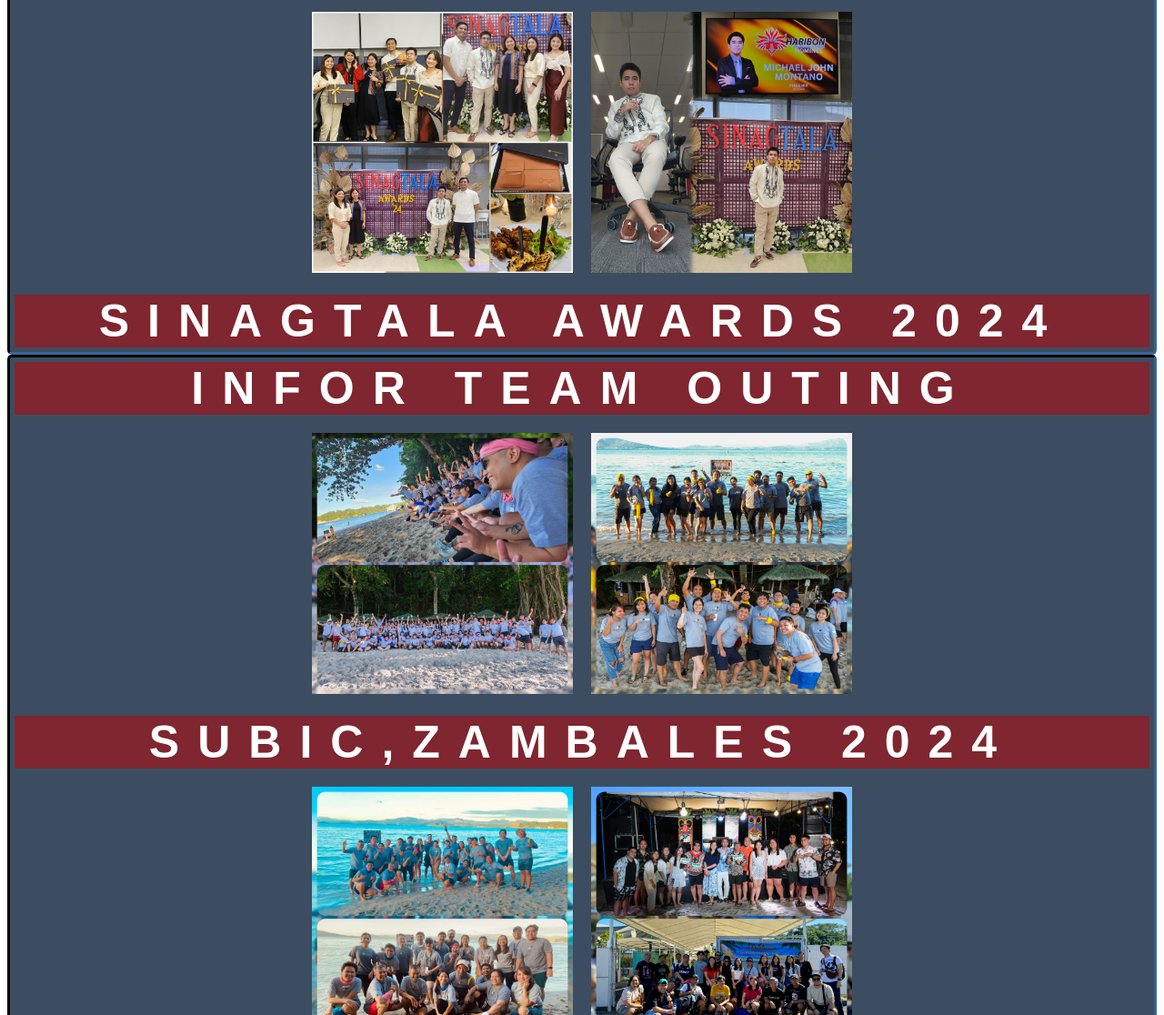
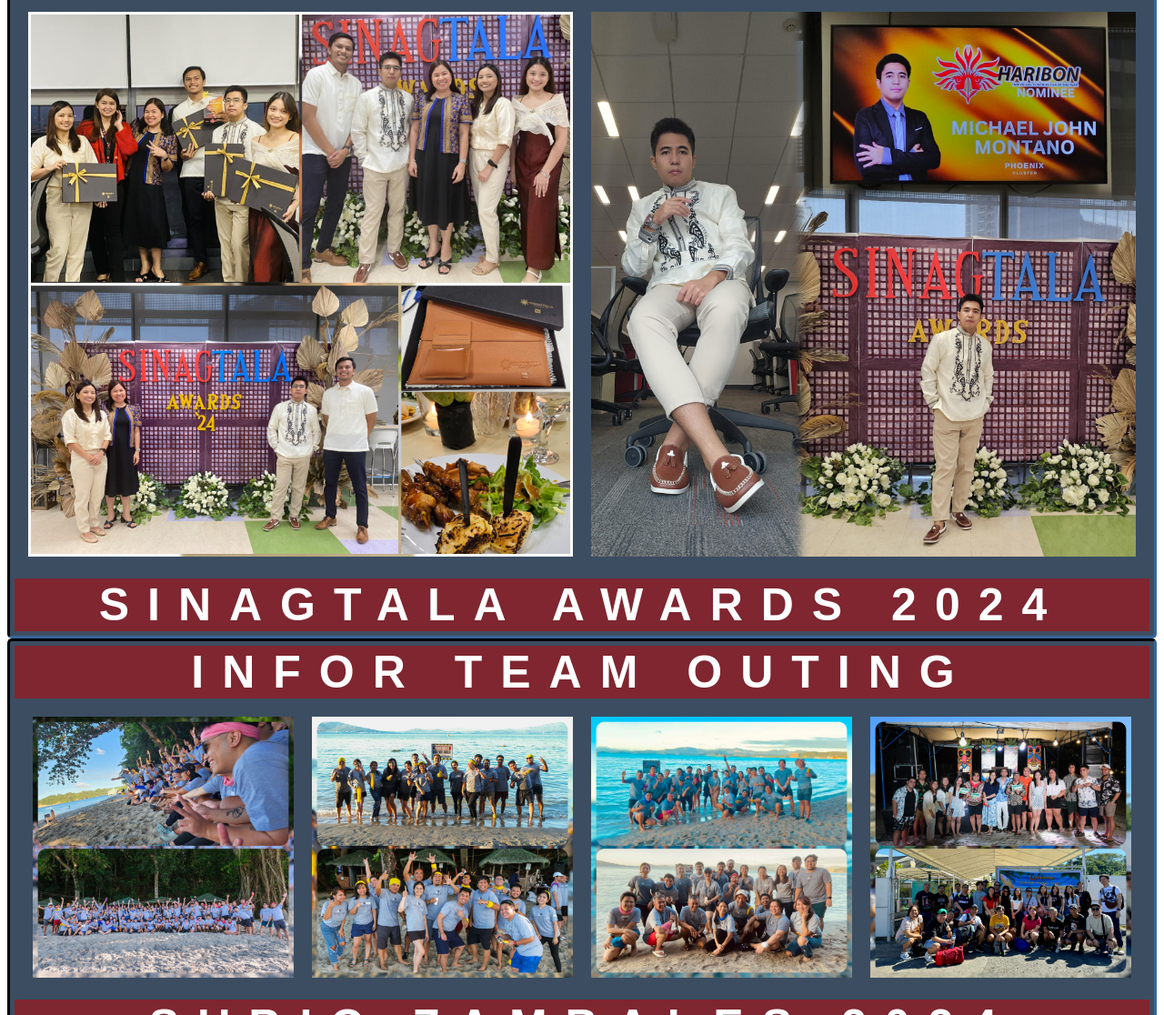
Before and after one commit to mjamontano/Career_Portfolio, a plain HTML site: page index.html in a window 1280 px wide. Shown: the part 1684-2800 px from the top of the page at 91% size. Drawn offline with Linux system fonts and the light colour scheme.

Commit message:
Update index.html

```diff
--- a/index.html
+++ b/index.html
@@ -57,6 +57,7 @@
   <!-- Edited table of contents of "Unpacking: Experimental Discovery"-->
 <!-- 26th Sprint Update: 03/20/2025 (Deadline: 03/30/2025)-->
   <!-- Edited table of contents of "Unpacking: Experimental Discovery"-->
+  <!-- 03/27/2025 Update: Changed the button names of Unpacking Series*; Edited table of contents of "Unpacking Series 8"; Added "Unpacking Series 9"; modified scroll-up button; changed class "image-container img" width from 48% to 23%-->
 
 <!DOCTYPE html>
 <html lang="en">
@@ -325,43 +326,47 @@
       <!-- Modal content --><div class="modal-content"><div class="modal-header"><span class="close">&times;</span><h2>Cycling Journey</h2></div><div class="modal-body"><p style="color: #1a2e46;">Visit <b>"Cycling Journey"</b> website <a href="https://mjamontano.github.io/Cycling_Journey/">here</a>.</p></div></div></div>
 
       <h3 class="p-outside">UNPACKING SERIES</h3>
-      <!-- Trigger/Open The Modal 19--><button onclick="openModal('myModal19')" class="button">Unpacking: Lessons from the Olympics</button>
+      <!-- Trigger/Open The Modal 19--><button onclick="openModal('myModal19')" class="button">Unpacking Series 1</button>
       <!-- The Modal --><div id="myModal19" class="modal">
-      <!-- Modal content --><div class="modal-content"><div class="modal-header"><span class="close">&times;</span><h2>Table of Contents</h2></div><div class="modal-body"><p style="color: #1a2e46;">I: A Flop That Transformed</p><p style="color: #1a2e46;">II: Egos - Turning Dreams Into Nightmares</p><p style="color: #1a2e46;">III: Shattering Records and Changing Paradigms</p><p style="color: #1a2e46;">IV: Natural Gifts + Hard Work</p></div><div class="modal-footer"><h3><a href="https://mjamontano.github.io/Unpacking-Series_Lessons-from-the-Olympics/">Navigate Here</a></h3></div></div></div>
+      <!-- Modal content --><div class="modal-content"><div class="modal-header"><span class="close">&times;</span><h2>Lessons from the Olympics</h2></div><div class="modal-body"><p style="color: #1a2e46;">I: A Flop That Transformed</p><p style="color: #1a2e46;">II: Egos - Turning Dreams Into Nightmares</p><p style="color: #1a2e46;">III: Shattering Records and Changing Paradigms</p><p style="color: #1a2e46;">IV: Natural Gifts + Hard Work</p></div><div class="modal-footer"><h3><a href="https://mjamontano.github.io/Unpacking-Series_Lessons-from-the-Olympics/">Navigate Here</a></h3></div></div></div>
 
-      <!-- Trigger/Open The Modal 20--><button onclick="openModal('myModal20')" class="button">Unpacking: Performance Feedback</button>
+      <!-- Trigger/Open The Modal 20--><button onclick="openModal('myModal20')" class="button">Unpacking Series 2</button>
       <!-- The Modal --><div id="myModal20" class="modal">
-      <!-- Modal content --><div class="modal-content"><div class="modal-header"><span class="close">&times;</span><h2>Table of Contents</h2></div><div class="modal-body"><p style="color: #1a2e46;">I: Feedback Summaries - The Basics</p><p style="color: #1a2e46;">II: Providing Co-worker Feedback</p><p style="color: #1a2e46;">III: Your Self-Evaluation</p><p style="color: #1a2e46;">IV: Looking Back to Go Forward</p><p style="color: #1a2e46;">V: Feedback Summaries and Compensation</p></div><div class="modal-footer"><h3><a href="https://mjamontano.github.io/Unpacking-Series_Performance-Feedback/">Navigate Here</a></h3></div></div></div>
+      <!-- Modal content --><div class="modal-content"><div class="modal-header"><span class="close">&times;</span><h2>Performance Feedback</h2></div><div class="modal-body"><p style="color: #1a2e46;">I: Feedback Summaries - The Basics</p><p style="color: #1a2e46;">II: Providing Co-worker Feedback</p><p style="color: #1a2e46;">III: Your Self-Evaluation</p><p style="color: #1a2e46;">IV: Looking Back to Go Forward</p><p style="color: #1a2e46;">V: Feedback Summaries and Compensation</p></div><div class="modal-footer"><h3><a href="https://mjamontano.github.io/Unpacking-Series_Performance-Feedback/">Navigate Here</a></h3></div></div></div>
 
-      <!-- Trigger/Open The Modal 21--><button onclick="openModal('myModal21')" class="button">Unpacking: Discovering Your Gifts</button>
+      <!-- Trigger/Open The Modal 21--><button onclick="openModal('myModal21')" class="button">Unpacking Series 3</button>
       <!-- The Modal --><div id="myModal21" class="modal">
-      <!-- Modal content --><div class="modal-content"><div class="modal-header"><span class="close">&times;</span><h2>Table of Contents</h2></div><div class="modal-body"><p style="color: #1a2e46;">I: Why Should You Focus On Your Gifts?</p><p style="color: #1a2e46;">II: Developing Your Gifts Is Win-win!</p><p style="color: #1a2e46;">III: Your Feedback Can Help Others Discover Their Gifts</p><p style="color: #1a2e46;">IV: Matching Your RREs and Your Gift(s)</p></div><div class="modal-footer"><h3><a href="https://mjamontano.github.io/Unpacking-Series_Discovering-Your-Gifts/">Navigate Here</a></h3></div></div></div>
+      <!-- Modal content --><div class="modal-content"><div class="modal-header"><span class="close">&times;</span><h2>Discovering Your Gifts</h2></div><div class="modal-body"><p style="color: #1a2e46;">I: Why Should You Focus On Your Gifts?</p><p style="color: #1a2e46;">II: Developing Your Gifts Is Win-win!</p><p style="color: #1a2e46;">III: Your Feedback Can Help Others Discover Their Gifts</p><p style="color: #1a2e46;">IV: Matching Your RREs and Your Gift(s)</p></div><div class="modal-footer"><h3><a href="https://mjamontano.github.io/Unpacking-Series_Discovering-Your-Gifts/">Navigate Here</a></h3></div></div></div>
 
-      <!-- Trigger/Open The Modal 22--><button onclick="openModal('myModal22')" class="button">Unpacking: Contribution Motivated</button>
+      <!-- Trigger/Open The Modal 22--><button onclick="openModal('myModal22')" class="button">Unpacking Series 4</button>
       <!-- The Modal --><div id="myModal22" class="modal">
-      <!-- Modal content --><div class="modal-content"><div class="modal-header"><span class="close">&times;</span><h2>Table of Contents</h2></div><div class="modal-body"><p style="color: #1a2e46;">I: Being Self-Aware</p><p style="color: #1a2e46;">II: Striving to Realize Potential</p><p style="color: #1a2e46;">III: Seeking Mutually Beneficial Results</p><p style="color: #1a2e46;">IV: Contributing Creatively</p><p style="color: #1a2e46;">V: It's Essential</p></div><div class="modal-footer"><h3><a href="https://mjamontano.github.io/Unpacking-Series_Contribution-Motivated/">Navigate Here</a></h3></div></div></div>
+      <!-- Modal content --><div class="modal-content"><div class="modal-header"><span class="close">&times;</span><h2>Contribution Motivated</h2></div><div class="modal-body"><p style="color: #1a2e46;">I: Being Self-Aware</p><p style="color: #1a2e46;">II: Striving to Realize Potential</p><p style="color: #1a2e46;">III: Seeking Mutually Beneficial Results</p><p style="color: #1a2e46;">IV: Contributing Creatively</p><p style="color: #1a2e46;">V: It's Essential</p></div><div class="modal-footer"><h3><a href="https://mjamontano.github.io/Unpacking-Series_Contribution-Motivated/">Navigate Here</a></h3></div></div></div>
 
-      <!-- Trigger/Open The Modal 23--><button onclick="openModal('myModal23')" class="button">Unpacking: Compensation</button>
+      <!-- Trigger/Open The Modal 23--><button onclick="openModal('myModal23')" class="button">Unpacking Series 5</button>
       <!-- The Modal --><div id="myModal23" class="modal">
-      <!-- Modal content --><div class="modal-content"><div class="modal-header"><span class="close">&times;</span><h2>Table of Contents</h2></div><div class="modal-body"><p style="color: #1a2e46;">I: Misapplication - Creating Practices That Undermine Our Objectives</p><p style="color: #1a2e46;">II: Misapplication - Using Market Survey Data As A Pay Range</p><p style="color: #1a2e46;">III: Misunderstanding - Assuming Pay Is The Only Thing That Matters</p><p style="color: #1a2e46;">IV: Misunderstanding - Assuming Pay Discussions Can Only Be Initiated By Supervisors</p></div><div class="modal-footer"><h3><a href="https://mjamontano.github.io/Unpacking-Series_Compensation/">Navigate Here</a></h3></div></div></div>
+      <!-- Modal content --><div class="modal-content"><div class="modal-header"><span class="close">&times;</span><h2>Compensation</h2></div><div class="modal-body"><p style="color: #1a2e46;">I: Misapplication - Creating Practices That Undermine Our Objectives</p><p style="color: #1a2e46;">II: Misapplication - Using Market Survey Data As A Pay Range</p><p style="color: #1a2e46;">III: Misunderstanding - Assuming Pay Is The Only Thing That Matters</p><p style="color: #1a2e46;">IV: Misunderstanding - Assuming Pay Discussions Can Only Be Initiated By Supervisors</p></div><div class="modal-footer"><h3><a href="https://mjamontano.github.io/Unpacking-Series_Compensation/">Navigate Here</a></h3></div></div></div>
 
-      <!-- Trigger/Open The Modal 24--><button onclick="openModal('myModal24')" class="button">Unpacking: Vision</button>
+      <!-- Trigger/Open The Modal 24--><button onclick="openModal('myModal24')" class="button">Unpacking Series 6</button>
       <!-- The Modal --><div id="myModal24" class="modal">
-      <!-- Modal content --><div class="modal-content"><div class="modal-header"><span class="close">&times;</span><h2>Table of Contents</h2></div><div class="modal-body"><p style="color: #1a2e46;">I: Purpose of Vision</p><p style="color: #1a2e46;">II: Shared Vision</p><p style="color: #1a2e46;">III: Vision and Decision Making</p><p style="color: #1a2e46;">IV: Vision & RREs</p></div><div class="modal-footer"><h3><a href="https://mjamontano.github.io/Unpacking-Series_Vision/">Navigate Here</a></h3></div></div></div>
+      <!-- Modal content --><div class="modal-content"><div class="modal-header"><span class="close">&times;</span><h2>Vision</h2></div><div class="modal-body"><p style="color: #1a2e46;">I: Purpose of Vision</p><p style="color: #1a2e46;">II: Shared Vision</p><p style="color: #1a2e46;">III: Vision and Decision Making</p><p style="color: #1a2e46;">IV: Vision & RREs</p></div><div class="modal-footer"><h3><a href="https://mjamontano.github.io/Unpacking-Series_Vision/">Navigate Here</a></h3></div></div></div>
 
-      <!-- Trigger/Open The Modal 25--><button onclick="openModal('myModal25')" class="button">Unpacking: PBM Tools and Resources</button>
+      <!-- Trigger/Open The Modal 25--><button onclick="openModal('myModal25')" class="button">Unpacking Series 7</button>
       <!-- The Modal --><div id="myModal25" class="modal">
-      <!-- Modal content --><div class="modal-content"><div class="modal-header"><span class="close">&times;</span><h2>Table of Contents</h2></div><div class="modal-body"><p style="color: #1a2e46;">I: Adoption of New Paradigms</p><p style="color: #1a2e46;">II: Resources that Helps You Grow & Develop</p><p style="color: #1a2e46;">III: Ways to Help You Get PBM Resources You Need</p></div><div class="modal-footer"><h3><a href="https://mjamontano.github.io/Unpacking-Series_PBM-Tools-and-Resources/">Navigate Here</a></h3></div></div></div>
+      <!-- Modal content --><div class="modal-content"><div class="modal-header"><span class="close">&times;</span><h2>PBM Tools and Resources</h2></div><div class="modal-body"><p style="color: #1a2e46;">I: Adoption of New Paradigms</p><p style="color: #1a2e46;">II: Resources that Helps You Grow & Develop</p><p style="color: #1a2e46;">III: Ways to Help You Get PBM Resources You Need</p></div><div class="modal-footer"><h3><a href="https://mjamontano.github.io/Unpacking-Series_PBM-Tools-and-Resources/">Navigate Here</a></h3></div></div></div>
 
-      <!-- Trigger/Open The Modal 26--><button onclick="openModal('myModal26')" class="button">Unpacking: Experimental Discovery</button>
+      <!-- Trigger/Open The Modal 26--><button onclick="openModal('myModal26')" class="button">Unpacking Series 8</button>
       <!-- The Modal --><div id="myModal26" class="modal">
-      <!-- Modal content --><div class="modal-content"><div class="modal-header"><span class="close">&times;</span><h2>Table of Contents</h2></div><div class="modal-body"><p style="color: #1a2e46;">I: A Voyage of Exploration</p><p style="color: #1a2e46;">II: Taking Off</p><p style="color: #1a2e46;">III: Explore, Explore, It's How We Learn More</p><p style="color: #1a2e46;">IV: Well-Designed Experiments Fuel Discovery</p><p style="color: #1a2e46;">V: </p></div><div class="modal-footer"><h3><a href="https://mjamontano.github.io/Unpacking-Series_Experimental-Discovery/">Navigate Here</a></h3></div></div></div>
+      <!-- Modal content --><div class="modal-content"><div class="modal-header"><span class="close">&times;</span><h2>Experimental Discovery</h2></div><div class="modal-body"><p style="color: #1a2e46;">I: A Voyage of Exploration</p><p style="color: #1a2e46;">II: Taking Off</p><p style="color: #1a2e46;">III: Explore, Explore, It's How We Learn More</p><p style="color: #1a2e46;">IV: Well-Designed Experiments Fuel Discovery</p><p style="color: #1a2e46;">V: Business and Personal Transformation</p></div><div class="modal-footer"><h3><a href="https://mjamontano.github.io/Unpacking-Series_Experimental-Discovery/">Navigate Here</a></h3></div></div></div>
+
+      <!-- Trigger/Open The Modal 27--><button onclick="openModal('myModal27')" class="button">Unpacking Series 9</button>
+      <!-- The Modal --><div id="myModal27" class="modal">
+      <!-- Modal content --><div class="modal-content"><div class="modal-header"><span class="close">&times;</span><h2>Decision Traps Vol 2</h2></div><div class="modal-body"><p style="color: #1a2e46;">I: </p><p style="color: #1a2e46;">II: </p><p style="color: #1a2e46;">III: </p><p style="color: #1a2e46;">IV: </p><p style="color: #1a2e46;">V: </p></div><div class="modal-footer"><h3><a href="#">Navigate Here</a></h3></div></div></div>
 
       <!-- Link to the JavaScript file --><script src="script.js"></script>
     </div>
   </div><br>
   <div class="logo3">Featured</div>
-  <div class="container"><div class="column1" style="background-color: rgba(26, 46, 70, 0.85);"><div class="image-container"><img src="collage1.jpg" alt="Collage 1"><img src="collage2.jpg" alt="Collage 2"><div class="header1">SINAGTALA AWARDS 2024</div></div></div></div>
-  <div class="container"><div class="column1" style="background-color: rgba(26, 46, 70, 0.85);"><div class="header1">INFOR TEAM OUTING</div><div class="image-container"><img src="collage3.jpg" alt="Collage 3"><img src="collage4.jpg" alt="Collage 4"><div class="header1">SUBIC,ZAMBALES 2024</div><img src="collage5.jpg" alt="Collage 5"><img src="collage6.jpg" alt="Collage 6"></div><div style="color: white;"><b><i>"Tough times don't last. Tough teams do."</i></b></div><div class="image-container"><img src="collage8.jpg" alt="Collage 8"><img src="collage7.jpg" alt="Collage 7"><div style="color: white;"><b><i>"Alone we can do so little; together we can do so much."</i></b></div><img src="collage10.jpg" alt="Collage 10"><img src="collage9.jpg" alt="Collage 9"><div style="color: white;"><b><i>"We are not a team because we work together. We are a team because we respect, trust, and care for each other."</i></b></div><img src="collage11.jpg" alt="Collage 11"><img src="collage12.jpg" alt="Collage 12"><div class="header2"><img src="cloudops logo.png" alt="CloudOps Logo"></div></div></div>
+  <div class="container"><div class="column1" style="background-color: rgba(26, 46, 70, 0.85);"><div class="image-container1"><img src="collage1.jpg" alt="Collage 1"><img src="collage2.jpg" alt="Collage 2"><div class="header1">SINAGTALA AWARDS 2024</div></div></div></div>
+  <div class="container"><div class="column1" style="background-color: rgba(26, 46, 70, 0.85);"><div class="header1">INFOR TEAM OUTING</div><div class="image-container"><img src="collage3.jpg" alt="Collage 3"><img src="collage4.jpg" alt="Collage 4"><img src="collage5.jpg" alt="Collage 5"><img src="collage6.jpg" alt="Collage 6"><div class="header1">SUBIC,ZAMBALES 2024</div></div><br><div style="color: white;"><b><i>"Tough times don't last. Tough teams do."</i></b></div><div class="image-container"><img src="collage8.jpg" alt="Collage 8"><img src="collage7.jpg" alt="Collage 7"><img src="collage10.jpg" alt="Collage 10"><img src="collage9.jpg" alt="Collage 9"><div style="color: white;"><b><i>"Alone we can do so little; together we can do so much."</i></b></div><img src="collage11.jpg" alt="Collage 11"><img src="collage12.jpg" alt="Collage 12"><div style="color: white;"><b><i>"We are not a team because we work together. We are a team because we respect, trust, and care for each other."</i></b></div><br><div class="header2"><img src="cloudops logo.png" alt="CloudOps Logo"></div></div></div>
 </body>
 </html>
```
